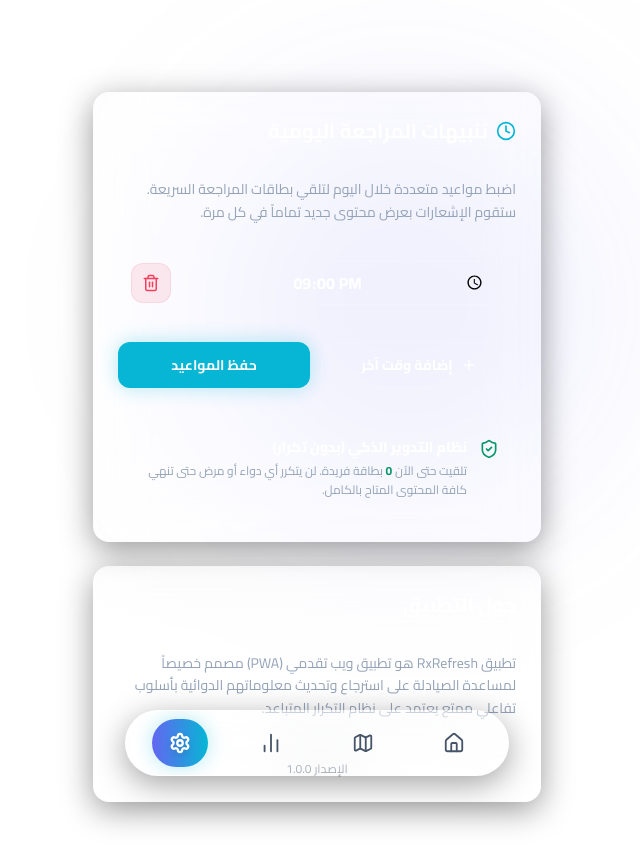
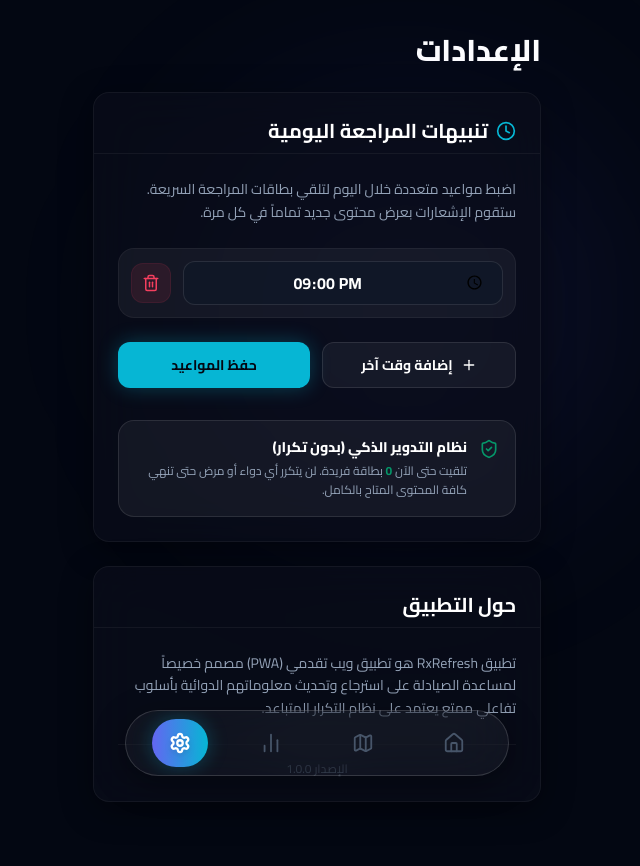
Before and after one commit to albejawe/RxRefresh, a React (Vite) app: page /#/settings in a window 1280 px wide. Shown: the top 866 px of the page, without its empty margins (323-963 px from the left). Built offline with nearby package versions, Linux system fonts and the light colour scheme.

Commit message:
fix: change color RGB format to space-separated to fix Tailwind opacity rendering

```diff
--- a/src/contexts/AppContext.jsx
+++ b/src/contexts/AppContext.jsx
@@ -187,8 +187,14 @@ export function AppProvider({ children }) {
   useEffect(() => {
     const currentTheme = state.settings.theme || 'dark';
     if (currentTheme === 'light') {
+      document.documentElement.classList.add('light');
+      document.documentElement.classList.remove('dark');
       document.body.classList.add('light');
+      document.body.classList.remove('dark');
     } else {
+      document.documentElement.classList.add('dark');
+      document.documentElement.classList.remove('light');
+      document.body.classList.add('dark');
       document.body.classList.remove('light');
     }
   }, [state.settings.theme]);
--- a/src/index.css
+++ b/src/index.css
@@ -5,10 +5,10 @@
 @tailwind utilities;
 
 :root {
-  --bg-primary-rgb: 3, 7, 18;
-  --bg-secondary-rgb: 15, 23, 42;
-  --bg-card-rgb: 10, 14, 26;
-  --bg-elevated-rgb: 17, 24, 39;
+  --bg-primary-rgb: 3 7 18;
+  --bg-secondary-rgb: 15 23 42;
+  --bg-card-rgb: 10 14 26;
+  --bg-elevated-rgb: 17 24 39;
 
   --bg-primary: #030712;
   --bg-secondary: #0F172A;
@@ -29,10 +29,10 @@
 }
 
 .light {
-  --bg-primary-rgb: 243, 244, 246;
-  --bg-secondary-rgb: 229, 231, 235;
-  --bg-card-rgb: 255, 255, 255;
-  --bg-elevated-rgb: 249, 250, 251;
+  --bg-primary-rgb: 243 244 246;
+  --bg-secondary-rgb: 229 231 235;
+  --bg-card-rgb: 255 255 255;
+  --bg-elevated-rgb: 249 250 251;
 
   --bg-primary: #F3F4F6; /* Cool light gray */
   --bg-secondary: #E5E7EB;
```
